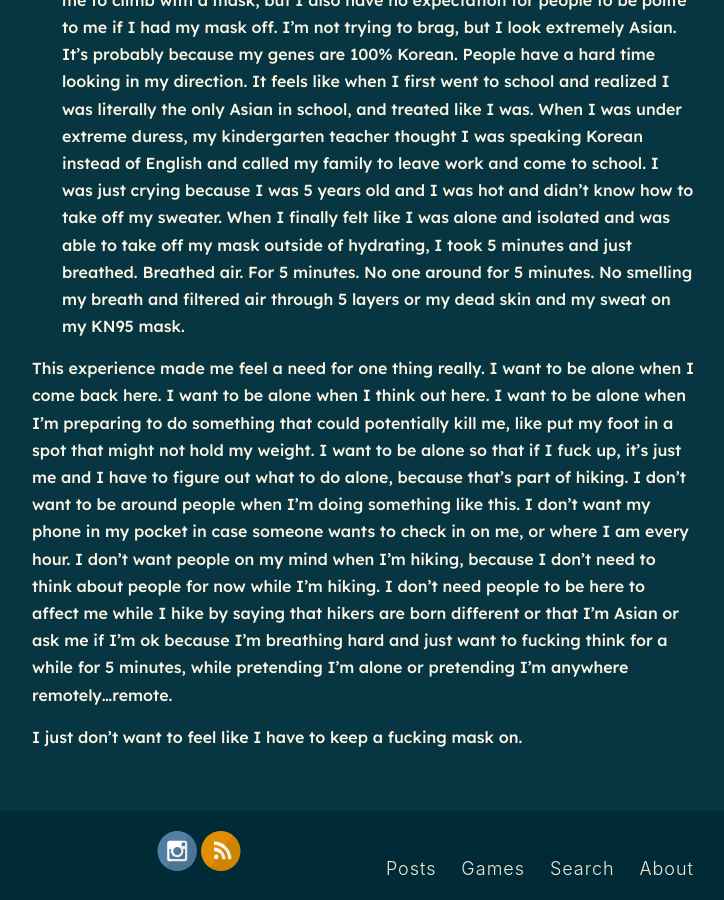
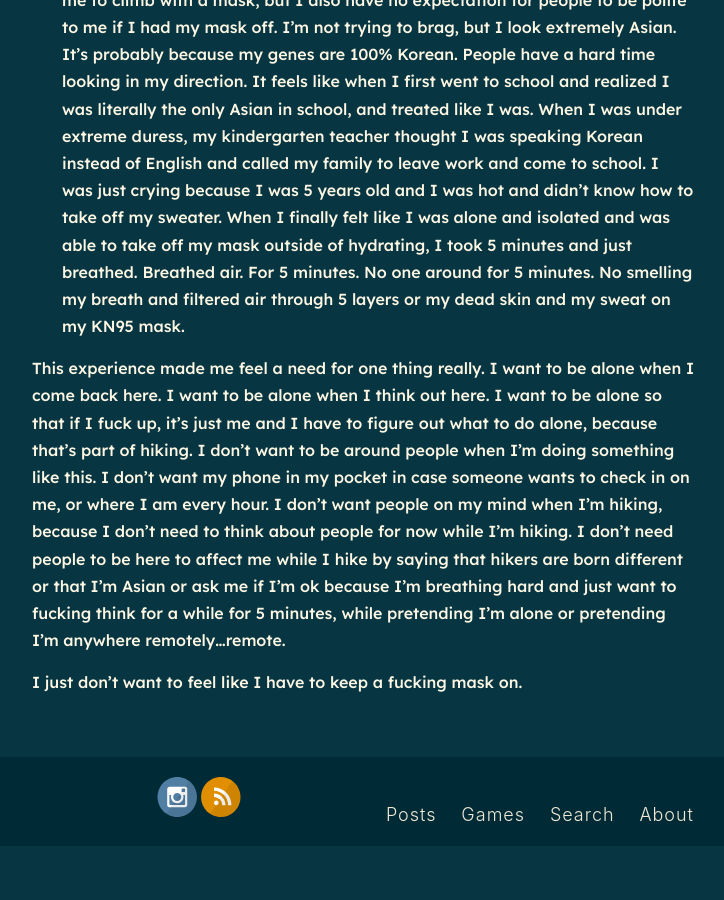
Before and after one commit to PKBoo/blog, a Jekyll site: the page built from _300words/2021-05-11-c59a448ea61efdadc71df3bc7ebe6774.md, in a window 1280 px wide and 900 px high, scrolled down 1381 px. Shown: the whole window, without its empty margins (277-1001 px from the left). Built offline with Jekyll 4.4.1, drawn with Linux system fonts in a browser that asks for light colours; nearby versions of some CDN libraries; some web fonts are replaced; after the commit the page ends 2227 px from its top, so only the background shows below that; some of the changed text lies outside the part shown.

Commit message:
Update Skull review draft_4
-wordiness in last paragraph

```diff
--- a/_300words/2021-05-11-c59a448ea61efdadc71df3bc7ebe6774.md
+++ b/_300words/2021-05-11-c59a448ea61efdadc71df3bc7ebe6774.md
@@ -20,6 +20,6 @@ I am so completely emotionally and physically flat on hiking. This is for 3 reas
 
 3. Climbing a mountain with a mask fucking sucks. There was no expectation for me to climb with a mask, but I also have no expectation for people to be polite to me if I had my mask off. I'm not trying to brag, but I look extremely Asian. It's probably because my genes are 100% Korean. People have a hard time looking in my direction. It feels like when I first went to school and realized I was literally the only Asian in school, and treated like I was. When I was under extreme duress, my kindergarten teacher thought I was speaking Korean instead of English and called my family to leave work and come to school. I was just crying because I was 5 years old and I was hot and didn't know how to take off my sweater. When I finally felt like I was alone and isolated and was able to take off my mask outside of hydrating, I took 5 minutes and just breathed. Breathed air. For 5 minutes. No one around for 5 minutes. No smelling my breath and filtered air through 5 layers or my dead skin and my sweat on my KN95 mask.
 
-This experience made me feel a need for one thing really. I want to be alone when I come back here. I want to be alone when I think out here. I want to be alone when I'm preparing to do something that could potentially kill me, like put my foot in a spot that might not hold my weight. I want to be alone so that if I fuck up, it's just me and I have to figure out what to do alone, because that's part of hiking. I don't want to be around people when I'm doing something like this. I don't want my phone in my pocket in case someone wants to check in on me, or where I am every hour. I don't want people on my mind when I'm hiking, because I don't need to think about people for now while I'm hiking. I don't need people to be here to affect me while I hike by saying that hikers are born different or that I'm Asian or ask me if I'm ok because I'm breathing hard and just want to fucking think for a while for 5 minutes, while pretending I'm alone or pretending I'm anywhere remotely...remote.
+This experience made me feel a need for one thing really. I want to be alone when I come back here. I want to be alone when I think out here. I want to be alone so that if I fuck up, it's just me and I have to figure out what to do alone, because that's part of hiking. I don't want to be around people when I'm doing something like this. I don't want my phone in my pocket in case someone wants to check in on me, or where I am every hour. I don't want people on my mind when I'm hiking, because I don't need to think about people for now while I'm hiking. I don't need people to be here to affect me while I hike by saying that hikers are born different or that I'm Asian or ask me if I'm ok because I'm breathing hard and just want to fucking think for a while for 5 minutes, while pretending I'm alone or pretending I'm anywhere remotely...remote.
 
 I just don't want to feel like I have to keep a fucking mask on.
```
